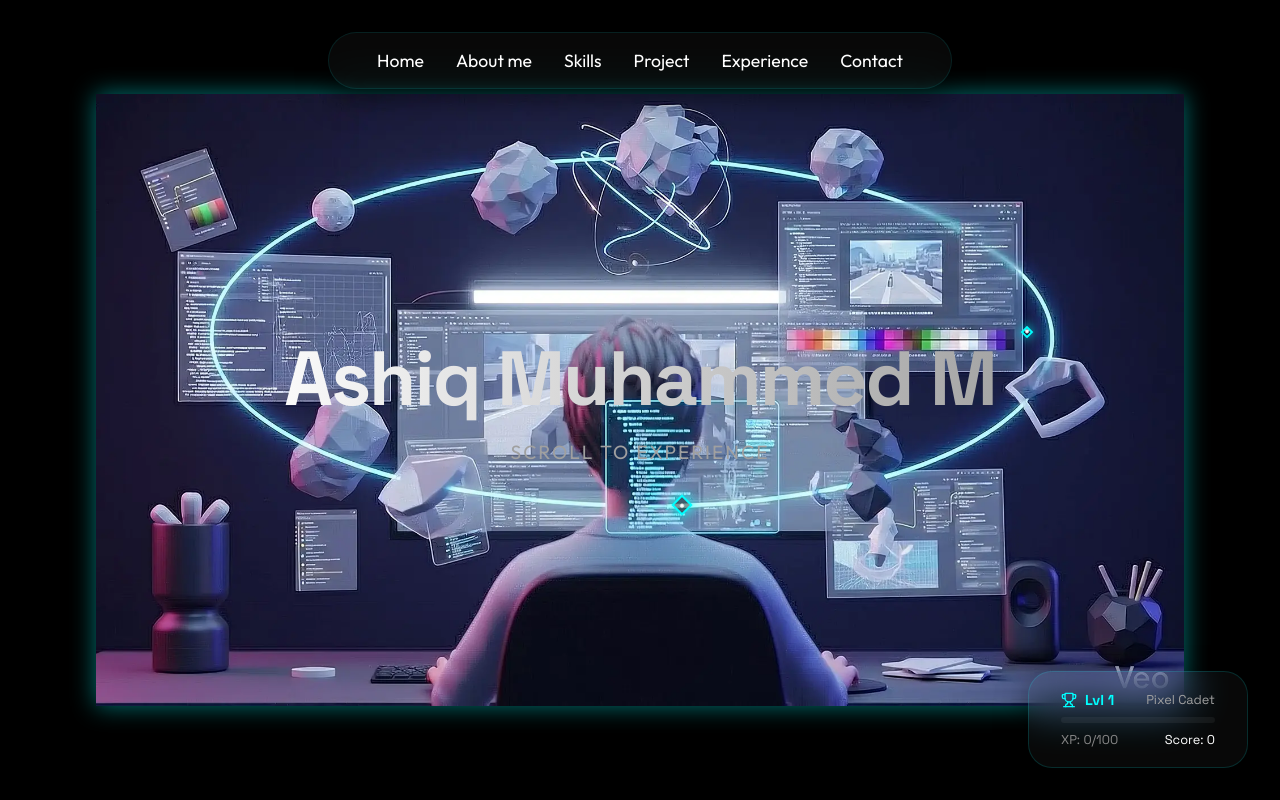
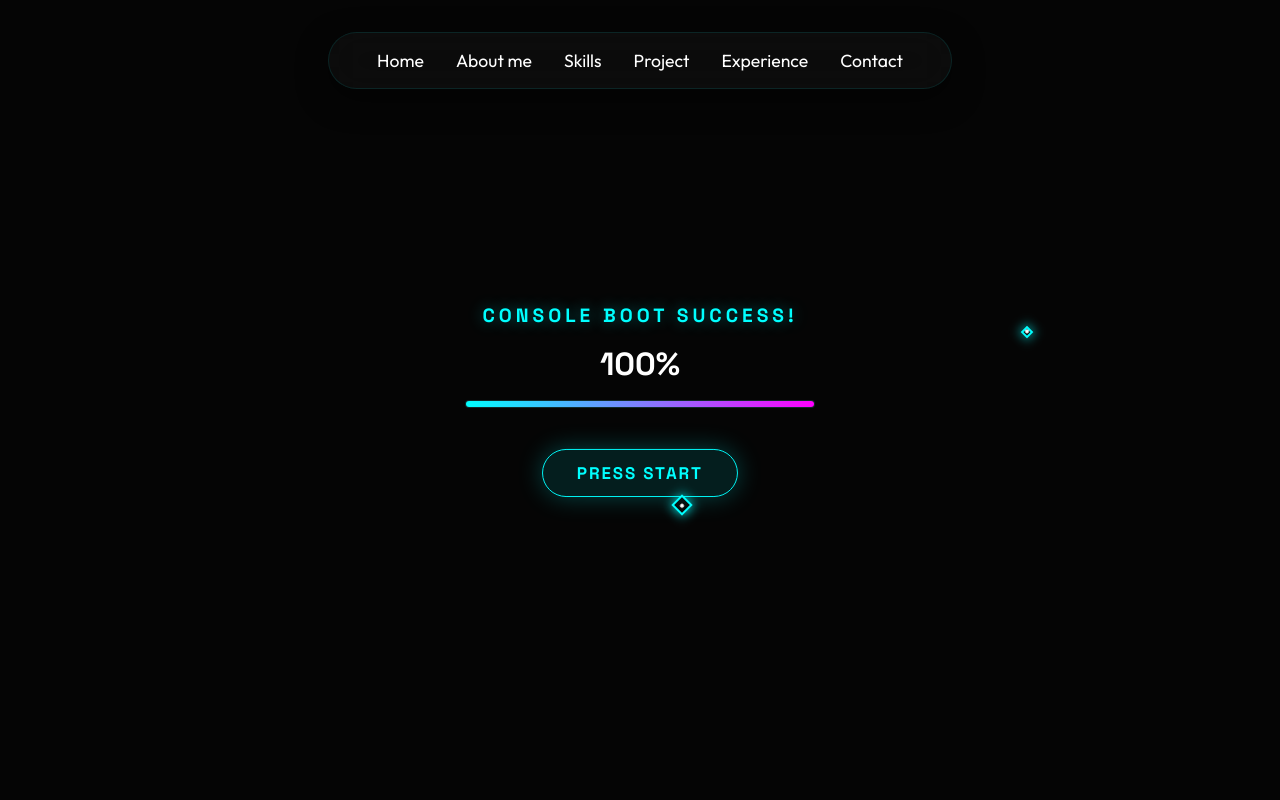
Before and after one commit to TraineeCodee/Ashiq-Muhammed-M-Portfolio, a React (Vite) app: page / in a window 1280 px wide. Shown: the top 800 px of the page. Built offline with nearby package versions, Linux system fonts and the light colour scheme.

Commit message:
Implement gamified console boot-loader with percentage progress bar and Press Start arcade trigger button

```diff
--- a/src/App.jsx
+++ b/src/App.jsx
@@ -1,4 +1,4 @@
-import React from 'react';
+import React, { useState, useEffect } from 'react';
 import Hero from './components/Hero';
 import Details from './components/Details';
 import Skills from './components/Skills';
@@ -14,6 +14,30 @@ import { motion } from 'framer-motion';
 import './index.css';
 
 function App() {
+  const [progress, setProgress] = useState(0);
+  const [isStarted, setIsStarted] = useState(false);
+
+  useEffect(() => {
+    let timer;
+    if (progress < 100) {
+      timer = setTimeout(() => {
+        setProgress((prev) => {
+          const increment = Math.floor(Math.random() * 12) + 6;
+          return Math.min(100, prev + increment);
+        });
+      }, Math.random() * 120 + 40);
+    }
+    return () => clearTimeout(timer);
+  }, [progress]);
+
+  const getLoadingText = (p) => {
+    if (p < 25) return 'BOOTING CONSOLE MODULE...';
+    if (p < 55) return 'GENERATING XP DIAMONDS...';
+    if (p < 80) return 'STAGING UNITY TIMELINES...';
+    if (p < 99) return 'BOOTING VIBE CURSOR...';
+    return 'CONSOLE BOOT SUCCESS!';
+  };
+
   return (
     <>
       <CustomCursor />
@@ -23,42 +47,85 @@ function App() {
       {/* Cinematic Preloader Curtain */}
       <motion.div
         initial={{ y: 0 }}
-        animate={{ y: '-100vh' }}
-        transition={{ duration: 1.2, ease: [0.76, 0, 0.24, 1], delay: 0.8 }}
+        animate={{ y: isStarted ? '-100vh' : 0 }}
+        transition={{ duration: 1.2, ease: [0.76, 0, 0.24, 1] }}
         style={{
           position: 'fixed',
           top: 0, left: 0, width: '100vw', height: '100vh',
           background: '#050505',
           zIndex: 9999,
           display: 'flex',
+          flexDirection: 'column',
           alignItems: 'center',
-          justifyContent: 'center'
+          justifyContent: 'center',
+          gap: '2.5rem',
+          pointerEvents: isStarted ? 'none' : 'auto'
         }}
       >
+        <div style={{ display: 'flex', flexDirection: 'column', alignItems: 'center', gap: '1rem', width: '90%', maxWidth: '350px' }}>
           <motion.div
-          initial={{ opacity: 0, filter: 'blur(10px)' }}
-          animate={{ opacity: 1, filter: 'blur(0px)' }}
-          transition={{ duration: 0.6 }}
+            initial={{ opacity: 0 }}
+            animate={{ opacity: 1 }}
             style={{
-            fontSize: 'clamp(1.1rem, 3.5vw, 1.6rem)',
+              fontSize: 'clamp(0.9rem, 2.5vw, 1.2rem)',
               color: '#00FFFF',
               fontFamily: 'Space Grotesk',
-            letterSpacing: 'clamp(4px, 2vw, 10px)',
-            textShadow: '0 0 20px rgba(0, 255, 255, 0.5)',
+              letterSpacing: '4px',
+              textShadow: '0 0 15px rgba(0, 255, 255, 0.4)',
               textAlign: 'center',
-            width: '90%',
-            maxWidth: '500px'
+              textTransform: 'uppercase',
+              fontWeight: 700
             }}
           >
-          SYSTEM INITIATING
+            {getLoadingText(progress)}
           </motion.div>
+
+          <div style={{ color: '#fff', fontSize: '2rem', fontWeight: 800, fontFamily: 'Space Grotesk' }}>
+            {progress}%
+          </div>
+
+          {/* Progress bar */}
+          <div style={{ width: '100%', height: '8px', background: 'rgba(255,255,255,0.05)', borderRadius: '4px', overflow: 'hidden', border: '1px solid rgba(0,255,255,0.1)' }}>
+            <div style={{ width: `${progress}%`, height: '100%', background: 'linear-gradient(to right, #00FFFF, #FF00FF)', transition: 'width 0.15s ease-out' }} />
+          </div>
+        </div>
+
+        {/* Start Game Button */}
+        {progress === 100 && (
+          <motion.button
+            initial={{ scale: 0.9, opacity: 0 }}
+            animate={{ scale: [0.96, 1.04, 0.96], opacity: 1 }}
+            transition={{
+              scale: { repeat: Infinity, duration: 1.5, ease: 'easeInOut' },
+              opacity: { duration: 0.4 }
+            }}
+            onClick={() => setIsStarted(true)}
+            style={{
+              background: 'rgba(0, 255, 255, 0.1)',
+              border: '1px solid #00FFFF',
+              borderRadius: '50px',
+              color: '#00FFFF',
+              padding: '0.8rem 2.2rem',
+              fontSize: '1.1rem',
+              fontWeight: 700,
+              fontFamily: 'Space Grotesk',
+              letterSpacing: '2px',
+              boxShadow: '0 0 25px rgba(0, 255, 255, 0.25)',
+              textTransform: 'uppercase',
+              pointerEvents: 'auto',
+              cursor: 'none'
+            }}
+          >
+            Press Start
+          </motion.button>
+        )}
       </motion.div>
 
       {/* Main Content Entrance Animation */}
       <motion.main
         initial={{ opacity: 0, y: 50, scale: 0.98 }}
-        animate={{ opacity: 1, y: 0, scale: 1 }}
-        transition={{ duration: 1.2, ease: [0.76, 0, 0.24, 1], delay: 1.2 }}
+        animate={{ opacity: isStarted ? 1 : 0, y: isStarted ? 0 : 50, scale: isStarted ? 1 : 0.98 }}
+        transition={{ duration: 1.2, ease: [0.76, 0, 0.24, 1] }}
       >
         <Hero />
         <Details />
```
Lines whose indentation alone changed are shown as unchanged.
